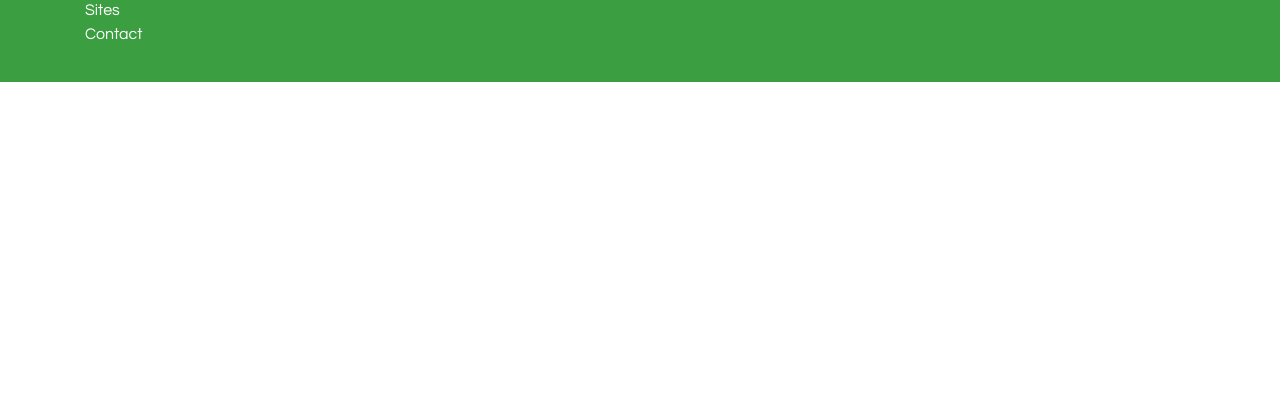
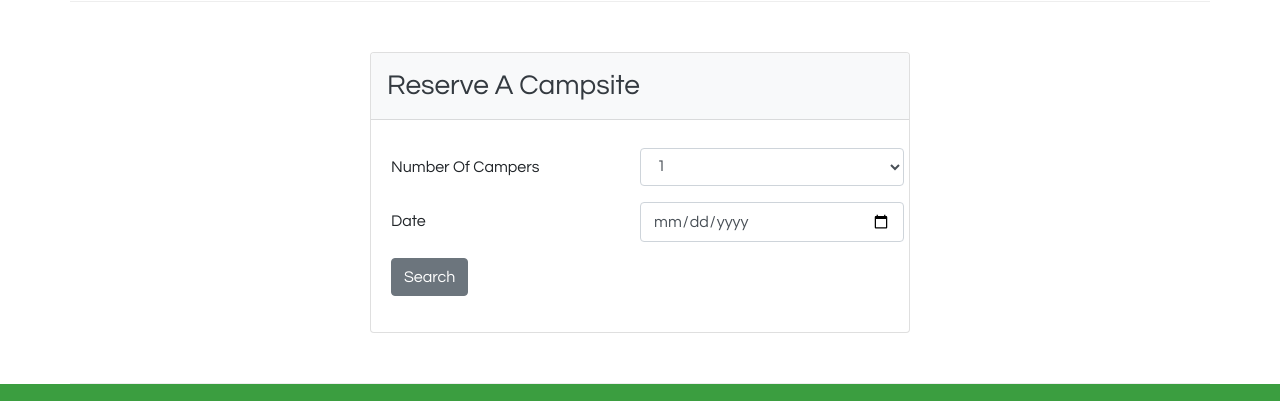
Before and after one commit to kattylucy/nucamp-site, a website: page index.html in a window 1280 px wide. Shown: the part 1150-1551 px from the top of the page. Before the commit the page ends 1232 px from the top, so only its background shows below. Drawn offline with nearby package versions, Linux system fonts and the light colour scheme.

Commit message:
adding form

```diff
--- a/index.html
+++ b/index.html
@@ -29,6 +29,9 @@
                 <div class="col">
                     <h1>NuCamp</h1>
                     <h2>a better way to camp</h2>
+                </div>
+                <div class="col col-md-2 col-xl-2 mt-4">
+                    <a href="#reserveForm" class="btn btn-dark">Reserve Campsite</a>
                 </div>
             </div>
         </div>
@@ -81,8 +84,14 @@
                 <h2>Featured Campsites</h2>
             </div>
             <div class="col">
-                <h3>React Lake Campground</h3>
-        		<p>Nestled in the foothills of the Chrome Mountains, this campground on the shores of the pristine React Lake is a favorite for fly fishers.</p>
+                <div class="media">
+                    <div class="media-body align-self-center">
+                        <h3>React Lake Campground</h3>
+                        <p>Nestled in the foothills of the Chrome Mountains, this campground on the shores of the pristine React Lake is a favorite for fly fishers.</p>
+                    </div>
+                    <img class="d-flex mr-3 img-thumbnail" src="img/react-lake-thumb.jpg" alt="Breadcrumb Trail" />
+                </div>
+
    			</div>
         </div>
 
@@ -100,7 +109,44 @@
                 </div>
             </div>
         </div>
+
+        <div class="row row-content align-items-center">
+            <div class="col-sm-6 mx-auto">
+                <div class="card">
+                    <h3 class="card-header p-3 mb-2 bg-light text-dark">Reserve A Campsite</h3>
+                    <div class="card-body">
+                        <form id="reserveForm">
+                            <div class="row form-group">
+                                <label class="col-sm-6 col-form-label" for="NumCampers">Number Of Campers</label>
+                                <select class="form-control col-sm-6" id="NumCampers">
+                                    <option>1</option>
+                                    <option>2</option>
+                                    <option>3</option>
+                                    <option>4</option>
+                                    <option>5</option>
+                                    <option>6</option>
+                                </select>
+                            </div>
+                            <div class="row form-group">
+                                <label for="date" class="col-sm-6 col-form-label">Date</label>
+                                <input type="date" class="form-control col-sm-6" id="date" placeholder="mm/dd/yyy">
+                            </div>
+                            <div class="row form-group">
+                                <div class="col">
+                                    <button type="submit" class="btn btn-secondary">Search</button>
+                                </div>
+
+                            </div>
+                        </form>
+                    </div>
+
+                </div>
+
+            </div>
+        </div>
     </div>
+
+
 
     <footer class="site-footer">
         <div class="container">
```
Also changed, not shown: 1 other file.
